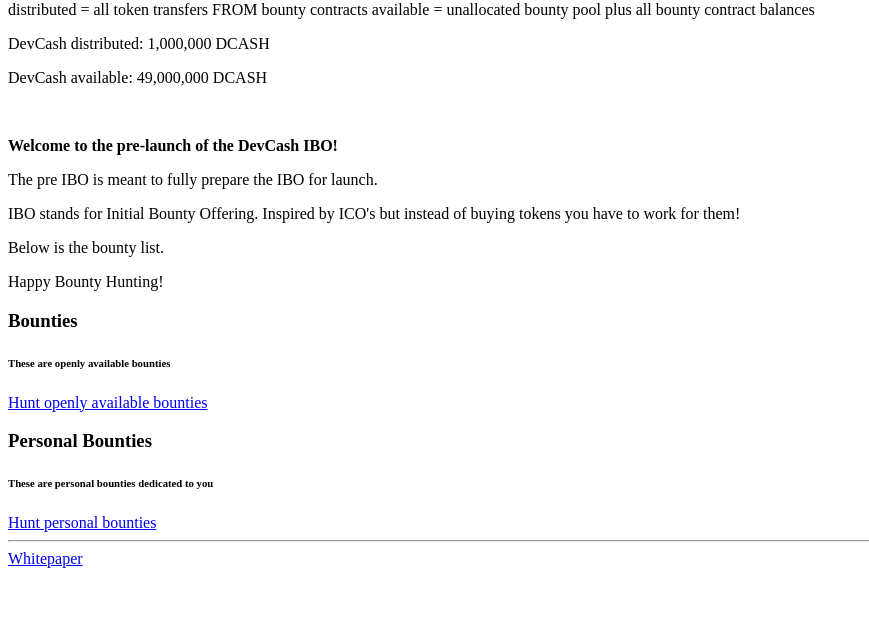
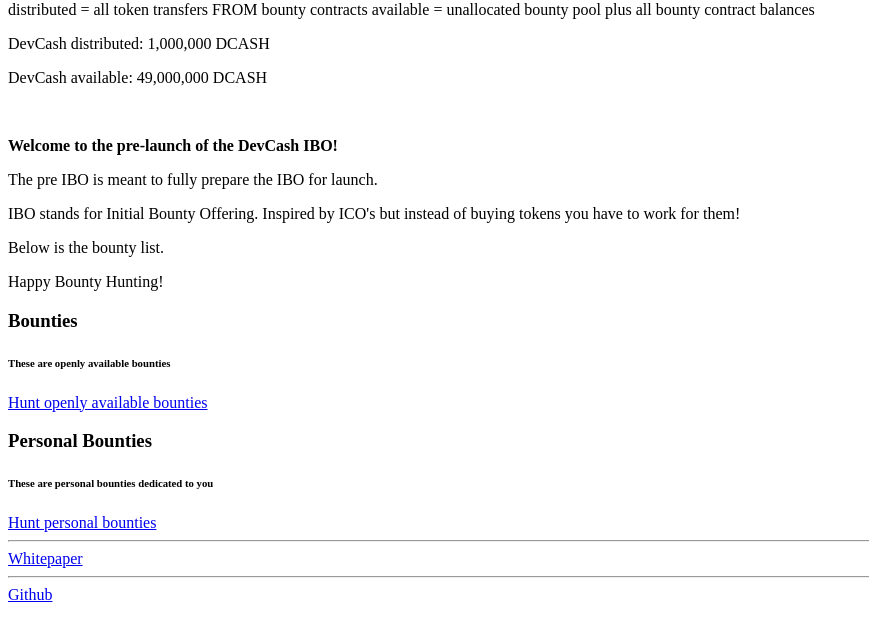
Before and after one commit to BlockDevsUnited/pre-IBO, a plain HTML site: page index.html in a window 1280 px wide. Shown: the part 79-720 px from the top of the page, without its empty margins (0-869 px from the left). Drawn offline with Linux system fonts and the light colour scheme.

Commit message:
github link

```diff
--- a/index.html
+++ b/index.html
@@ -36,3 +36,5 @@
 
 <hr>
 <a href="https://bit.ly/2LHSVV3">Whitepaper</a>
+<hr>
+<a href="https://github.com/BlockDevsUnited/pre-IBO">Github</a>
```
